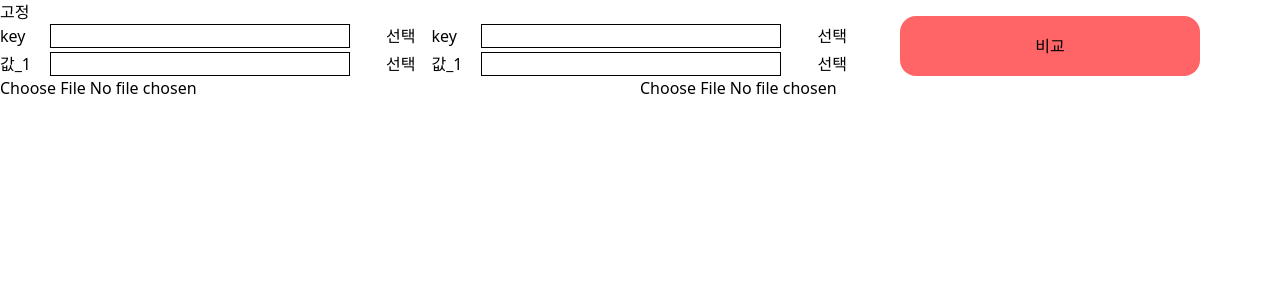
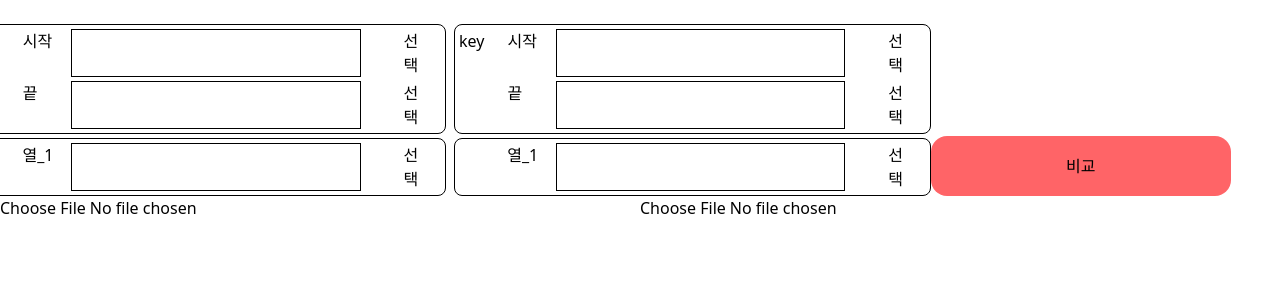
Before and after one commit to no-salt-fries/diffsheet, a React (Vite) app: page / in a window 1280 px wide. Shown: the top 300 px of the page. Built offline with nearby package versions, Linux system fonts and the light colour scheme.

Commit message:
선택한 셀에 색을 입히는 작업 완료

```diff
--- a/src/App.tsx
+++ b/src/App.tsx
@@ -20,41 +20,61 @@ const App = () => {
   // canvas-datagrid용 ref
   const selectingTargetRef = useRef<null | {
     type: "fix" | "comp";
-    field: "key" | number;
+    field: "key_start" | "key_end" | number;
   }>(null);
 
   const [selectingTarget, setSelectingTarget] = useState<null | {
     type: "fix" | "comp";
-    field: "key" | number;
+    field: "key_start" | "key_end" | number;
   }>(null);
 
+  // key: {start: {cell: null, value: null}, end: {cell: null, value: null}} 수정하기
+  // value: [{cell: null}] 수정하기
+
+  // 시작, 끝 key값을 받고 열 인덱스를 받기
+  // 이게 직관적으로 어떤 데이터를 선택했는지 확인이 쉬울 것 같다고 판단
   const dataRef = useRef<workbookDataType>({
     fix: {
       meta: { workbookId: null, sheetName: null },
-      key: { cell: null, value: null },
+      key: {
+        start: { cell: null, value: null },
+        end: { cell: null, value: null },
+      },
       value: [{ cell: null, value: null }],
     },
     comp: {
       meta: { workbookId: null, sheetName: null },
-      key: { cell: null, value: null },
+      key: {
+        start: { cell: null, value: null },
+        end: { cell: null, value: null },
+      },
       value: [{ cell: null, value: null }],
     },
   });
 
   // fixValue, compValue는 Menu에서만 사용, 나머지 component에서 리랜더링 방지처리하기
   const [fixValue, setFixValue] = useState<Record<string, any>>({
-    mata: { WorkbookId: null, sheetName: null },
-    key: { cell: null, value: null },
+    meta: { workbookId: null, sheetName: null },
+    key: {
+      start: { cell: null, value: null },
+      end: { cell: null, value: null },
+    },
     value: [{ cell: null, value: null }],
   });
 
   const [compValue, setCompValue] = useState<Record<string, any>>({
-    mata: { WorkbookId: null, sheetName: null },
-    key: { cell: null, value: null },
+    meta: { workbookId: null, sheetName: null },
+    key: {
+      start: { cell: null, value: null },
+      end: { cell: null, value: null },
+    },
     value: [{ cell: null, value: null }],
   });
 
-  const handleTargetClick = (type: "fix" | "comp", field: "key" | number) => {
+  const handleTargetClick = (
+    type: "fix" | "comp",
+    field: "key_start" | "key_end" | number
+  ) => {
     if (selectingTarget?.type === type && selectingTarget?.field === field) {
       setSelectingTarget(null); // 다시 클릭하면 해제
       selectingTargetRef.current = null;
@@ -155,13 +175,14 @@ const App = () => {
       f_valueColumnIndex
     );
 
-    // const selected_c_data = selectedData(
-    //   c_data,
-    //   c_keyColumnIndex,
-    //   c_valueColumnIndex
-    // );
+    const selected_c_data = selectedData(
+      c_data,
+      c_keyColumnIndex,
+      c_valueColumnIndex
+    );
 
     console.log(selected_f_data);
+    console.log(selected_c_data);
   };
 
   return (
--- a/src/components/DataGrid.tsx
+++ b/src/components/DataGrid.tsx
@@ -11,7 +11,7 @@ interface DataGridProps {
   dataRef: React.RefObject<workbookDataType>;
   selectingTargetRef: React.RefObject<{
     type: "fix" | "comp";
-    field: "key" | number;
+    field: "key_start" | "key_end" | number;
   } | null>;
 }
 
@@ -92,53 +92,91 @@ const DataGrid: React.FC<DataGridProps> = ({
         const target = Object.entries(dataRef.current).find(
           ([, entry]) => entry["meta"]["workbookId"] === workbookId
         );
+
         if (target) {
-          const cellInfo = target[1]["key"]["cell"];
-          const rowIndex = parseInt(cellInfo.split(":")[0]);
+          let startIndex = null;
+          let endIndex = null;
 
-          if (e.cell.rowIndex === rowIndex) {
-            e.ctx.fillStyle = "#AEEDCF";
+          const startCellInfo = target[1]["key"]["start"]["cell"];
+          const endCellInfo = target[1]["key"]["end"]["cell"];
+          const valueCellInfo = target[1]["value"][0]["cell"];
+
+          if (startCellInfo) {
+            const startRowIndex = parseInt(startCellInfo.split(":")[0]);
+
+            if (endCellInfo) {
+              const endRowIndex = parseInt(endCellInfo.split(":")[0]);
+
+              if (startRowIndex - endRowIndex === 0) {
+                startIndex = startRowIndex;
+                endIndex = startRowIndex;
+              } else if (startRowIndex - endRowIndex !== 0) {
+                if (startRowIndex > endRowIndex) {
+                  startIndex = endRowIndex;
+                  endIndex = startRowIndex;
+                } else {
+                  startIndex = startRowIndex;
+                  endIndex = endRowIndex;
+                }
+              }
+
+              if (
+                startIndex &&
+                e.cell.rowIndex >= startIndex &&
+                endIndex &&
+                e.cell.rowIndex <= endIndex
+              ) {
+                e.ctx.fillStyle = "#AEEDCF";
+              }
+            } else {
+              startIndex = startRowIndex;
+
+              if (e.cell.rowIndex === startIndex) {
+                e.ctx.fillStyle = "#AEEDCF";
+              }
+            }
+          }
+
+          if (valueCellInfo) {
+            const columnIndex = parseInt(valueCellInfo.split(":")[1]);
+            if (e.cell.columnIndex === columnIndex) {
+              e.ctx.fillStyle = "rgb(0 55 255 / 10%)";
+            }
           }
         }
-
-        // const target = selectingTargetRef.current;
-        // const targetType = target?.type;
-        // const targetField = target?.field;
-
-        // if (targetType && targetField && targetField === "key") {
-        //   if (dataRef.current[targetType]["key"]["workbookId"] === workbookId) {
-        //     const selectedCellInfo =
-        //       dataRef.current[targetType][targetField]["cell"];
-        //     const rowIndex = selectedCellInfo.split(":")[0];
-
-        //     if (e.cell.rowIndex === parseInt(rowIndex)) {
-        //       e.ctx.fillStyle = "#AEEDCF";
-        //     }
-        //   }
-        // }
       });
 
       grid.addEventListener("click", (e: any) => {
+        // 클릭하는 경우 > key_start, key_end, value
+        // key_start, key_end는 rowIndex -1을 무시
+        // value는 rowIndex -1을 무시 X
         console.log("click");
+        console.log(e);
         if (!e.cell) return;
-        if (e.cell.rowIndex == -1) return;
+        // if (e.cell.rowIndex == -1) return;
 
         const workbookId = data["Custprops"]["id"];
         const rowIndex = e.cell.rowIndex;
         const columnIndex = e.cell.columnIndex;
         const cellIndex = `${rowIndex}:${columnIndex}`;
-        const cellValue = selectedData[e.cell.rowIndex][e.cell.columnIndex];
+        // const cellValue = selectedData[e.cell.rowIndex][e.cell.columnIndex];
 
         const handleValueUpdate = (
           targetType: "fix" | "comp",
-          field: "key" | number | undefined
+          field: "key_start" | "key_end" | number | undefined
         ) => {
           const setValue = targetType === "fix" ? setFixValue : setCompValue;
 
-          if (field === "key") {
+          if (field === "key_start") {
+            if (e.cell.rowIndex == -1) return;
+            const cellValue = selectedData[e.cell.rowIndex][e.cell.columnIndex];
+
             setValue({
               meta: { workbookId, sheetName },
-              key: { cell: cellIndex, value: cellValue },
+              key: {
+                start: { cell: cellIndex, value: cellValue },
+                end: { cell: null, value: null },
+              },
               value: [{ cell: null, value: null }],
             });
 
@@ -146,12 +184,56 @@ const DataGrid: React.FC<DataGridProps> = ({
               ...dataRef.current,
               [targetType]: {
                 meta: { workbookId, sheetName },
-                key: { cell: cellIndex, value: cellValue },
+                key: {
+                  start: { cell: cellIndex, value: cellValue },
+                  end: { cell: null, value: null },
+                },
                 value: [{ cell: null, value: null }],
               },
             };
+          } else if (field === "key_end") {
+            if (e.cell.rowIndex == -1) return;
+            const cellValue = selectedData[e.cell.rowIndex][e.cell.columnIndex];
+
+            const keySheetId = dataRef.current[targetType]["meta"].workbookId;
+            const startCell =
+              dataRef.current[targetType]["key"]["start"]["cell"];
+            const startCellColumn = startCell?.split(":")[1] ?? "";
+
+            if (keySheetId && keySheetId !== workbookId) {
+              window.alert("같은 workbook에서 데이터를 선택하세요");
+              return;
+            }
+
+            console.log(startCellColumn, columnIndex);
+
+            if (parseInt(startCellColumn) !== parseInt(columnIndex)) {
+              window.alert("같은 열에서 데이터를 선택하세요");
+              return;
+            }
+
+            setValue((prev) => ({
+              ...prev,
+              key: {
+                ...prev["key"],
+                end: { cell: cellIndex, value: cellValue },
+              },
+            }));
+
+            dataRef.current = {
+              ...dataRef.current,
+              [targetType]: {
+                ...dataRef.current[targetType],
+                key: {
+                  ...dataRef.current[targetType]["key"],
+                  end: { cell: cellIndex, value: cellValue },
+                },
+              },
+            };
           } else if (field !== undefined) {
+            //열을 선택했을 때
             const keySheetId = dataRef.current[targetType]["meta"].workbookId;
+            const cellValue = e.cell["header"]["title"];
 
             if (keySheetId && keySheetId !== workbookId) {
               window.alert("같은 workbook에서 데이터를 선택하세요");
--- a/src/components/Menu.tsx
+++ b/src/components/Menu.tsx
@@ -5,9 +5,12 @@ interface MenuDivProps {
   compValue: Record<string, any>;
   selectingTarget: {
     type: "fix" | "comp";
-    field: "key" | number;
+    field: "key_start" | "key_end" | number;
   } | null;
-  handleTargetClick: (type: "fix" | "comp", field: "key" | number) => void;
+  handleTargetClick: (
+    type: "fix" | "comp",
+    field: "key_start" | "key_end" | number
+  ) => void;
   runCompare: () => void;
 }
 
@@ -20,32 +23,63 @@ const Menu = ({
 }: MenuDivProps) => {
   return (
     <div className="flex justify-center">
-      <div className="flex flex-1">
+      <div className="flex flex-1 space-x-2">
         <div>
           <p>고정</p>
           <div className="flex">
+            <div className="flex border-1 rounded-lg p-1">
               <div className="w-[50px]">key</div>
-            <MenuDiv>{fixValue["key"]["value"]}</MenuDiv>
+              <div>
+                <div className="flex">
+                  <div className="w-[50px]">시작</div>
+                  <MenuDiv>{fixValue["key"]["start"]["value"]}</MenuDiv>
                   <button
                     className={`px-4 ${
                       selectingTarget?.type === "fix" &&
-                selectingTarget?.field === "key"
+                      selectingTarget?.field === "key_start"
                         ? "bg-stone-600 text-white"
                         : ""
                     }`}
-              onClick={() => handleTargetClick("fix", "key")}
+                    onClick={() => handleTargetClick("fix", "key_start")}
                   >
                     선택
                   </button>
                 </div>
+                <div className="flex mt-1">
+                  <div className="w-[50px]">끝</div>
+                  <MenuDiv>{fixValue["key"]["end"]["value"]}</MenuDiv>
+                  <button
+                    disabled={!fixValue["key"]["start"]["value"]}
+                    className={`px-4 ${
+                      selectingTarget?.type === "fix" &&
+                      selectingTarget?.field === "key_end"
+                        ? "bg-stone-600 text-white"
+                        : ""
+                    }`}
+                    onClick={() => handleTargetClick("fix", "key_end")}
+                  >
+                    선택
+                  </button>
+                </div>
+              </div>
+            </div>
+          </div>
+
           {fixValue["value"].map((d: any, i: number) => (
-            <div className="flex mt-1" key={i}>
-              <div className="w-[50px]">{`값_${i + 1}`}</div>
+            <div className="flex mt-1 border-1 rounded-lg p-1" key={i}>
+              <div className="w-[50px]"></div>
+              <div className="w-[50px]">{`열_${i + 1}`}</div>
               <MenuDiv>{d["value"]}</MenuDiv>
               <button
+                disabled={
+                  i === 0
+                    ? !fixValue["key"]["start"]["value"]
+                    : !fixValue["value"][i]["value"]
+                }
                 className={`px-4 ${
                   selectingTarget?.type === "fix" &&
-                  selectingTarget?.field !== "key"
+                  selectingTarget?.field !== "key_start" &&
+                  selectingTarget?.field !== "key_end"
                     ? "bg-stone-600 text-white"
                     : ""
                 }`}
@@ -58,28 +92,58 @@ const Menu = ({
         </div>
         <div className="flex flex-col justify-end">
           <div className="flex">
+            <div className="flex border-1 rounded-lg p-1">
               <div className="w-[50px]">key</div>
-            <MenuDiv>{compValue["key"]["value"]}</MenuDiv>
+              <div>
+                <div className="flex">
+                  <div className="w-[50px]">시작</div>
+                  <MenuDiv>{compValue["key"]["start"]["value"]}</MenuDiv>
                   <button
                     className={`px-4 ${
                       selectingTarget?.type === "comp" &&
-                selectingTarget?.field === "key"
+                      selectingTarget?.field === "key_start"
                         ? "bg-stone-600 text-white"
                         : ""
                     }`}
-              onClick={() => handleTargetClick("comp", "key")}
+                    onClick={() => handleTargetClick("comp", "key_start")}
                   >
                     선택
                   </button>
                 </div>
+                <div className="flex mt-1">
+                  <div className="w-[50px]">끝</div>
+                  <MenuDiv>{compValue["key"]["end"]["value"]}</MenuDiv>
+                  <button
+                    disabled={!compValue["key"]["start"]["value"]}
+                    className={`px-4 ${
+                      selectingTarget?.type === "comp" &&
+                      selectingTarget?.field === "key_end"
+                        ? "bg-stone-600 text-white"
+                        : ""
+                    }`}
+                    onClick={() => handleTargetClick("comp", "key_end")}
+                  >
+                    선택
+                  </button>
+                </div>
+              </div>
+            </div>
+          </div>
           {compValue["value"].map((d: any, i: number) => (
-            <div className="flex mt-1" key={i}>
-              <div className="w-[50px]">{`값_${i + 1}`}</div>
+            <div className="flex mt-1 border-1 rounded-lg p-1" key={i}>
+              <div className="w-[50px]"></div>
+              <div className="w-[50px]">{`열_${i + 1}`}</div>
               <MenuDiv>{d["value"]}</MenuDiv>
               <button
+                disabled={
+                  i === 0
+                    ? !compValue["key"]["start"]["value"]
+                    : !compValue["value"][i]["value"]
+                }
                 className={`px-4 ${
                   selectingTarget?.type === "comp" &&
-                  selectingTarget?.field !== "key"
+                  selectingTarget?.field !== "key_start" &&
+                  selectingTarget?.field !== "key_end"
                     ? "bg-stone-600 text-white"
                     : ""
                 }`}
--- a/src/components/WorkBook.tsx
+++ b/src/components/WorkBook.tsx
@@ -13,7 +13,7 @@ interface WorkBookProps {
   dataRef: React.RefObject<workbookDataType>;
   selectingTargetRef: React.RefObject<{
     type: "fix" | "comp";
-    field: "key" | number;
+    field: "key_start" | "key_end" | number;
   } | null>;
 }
 
--- a/src/types.ts
+++ b/src/types.ts
@@ -12,7 +12,7 @@ export interface cellType {
 
 export interface selectedDataType {
   meta: metaType;
-  key: cellType;
+  key: { start: cellType; end: cellType };
   value: cellType[];
 }
 
```
Lines whose indentation alone changed are shown as unchanged.
